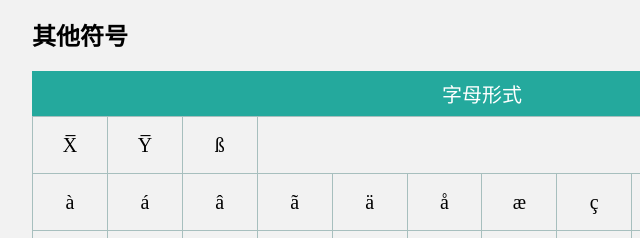
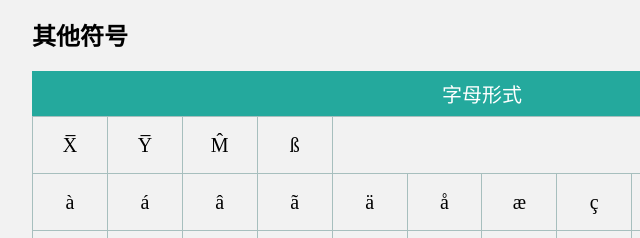
Before and after one commit to changyi1130/character.github.io, a plain HTML site: page index.html in a window 1280 px wide. Shown: the part 989-1227 px from the top of the page, 158-798 px from the left. Drawn offline with Linux system fonts and the light colour scheme.

Commit message:
添加符号 M̂

```diff
--- a/index.html
+++ b/index.html
@@ -152,8 +152,9 @@
             <tr>
                 <td class="copy_cell">X̅</td>
                 <td class="copy_cell">Y̅</td>
+                <td class="copy_cell">M̂</td>
                 <td class="copy_cell">ß</td>
-                <td colspan="9"></td>
+                <td colspan="8"></td>
             </tr>
             <tr>
                 <td class="copy_cell">à</td>
```
